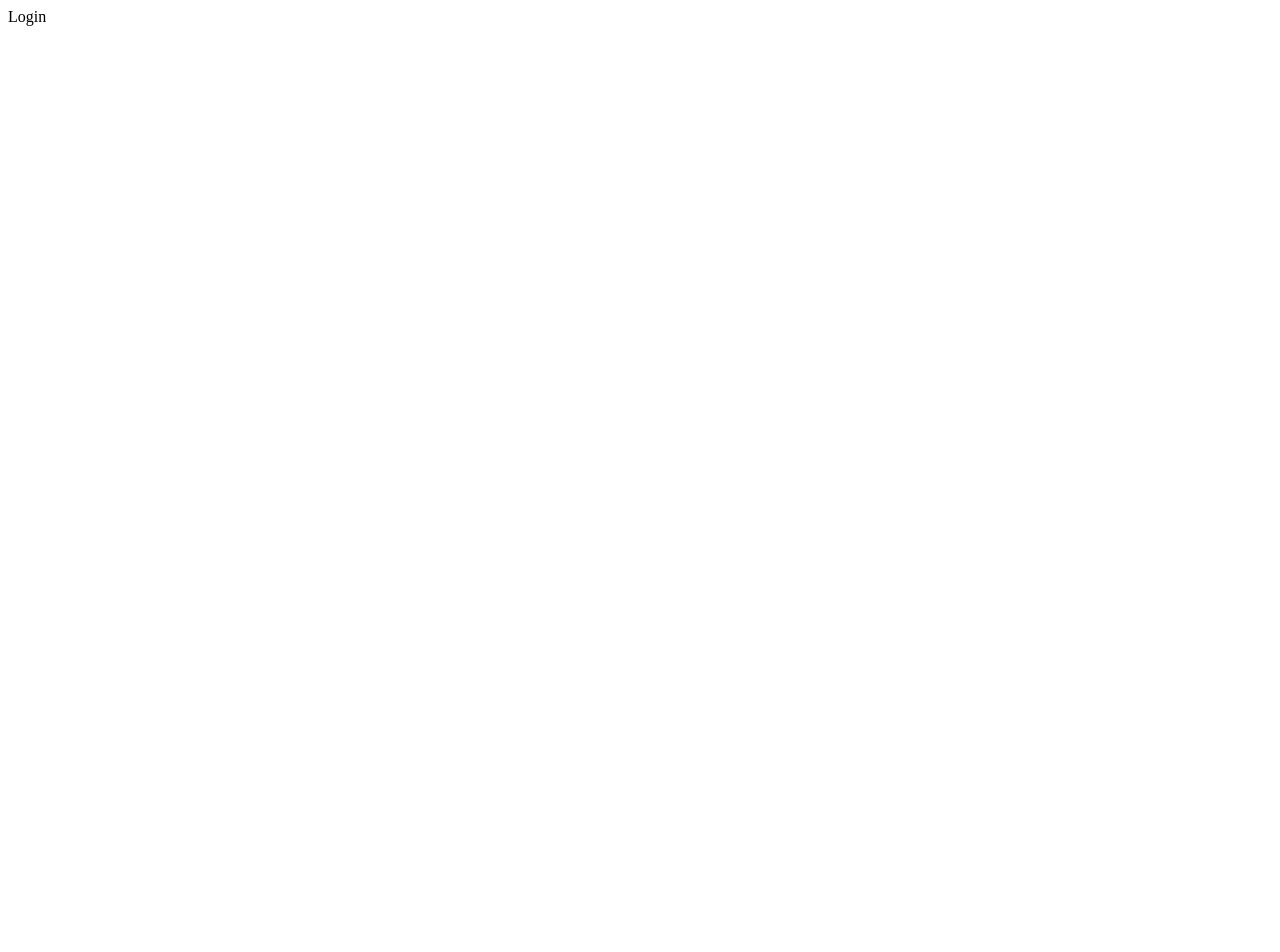
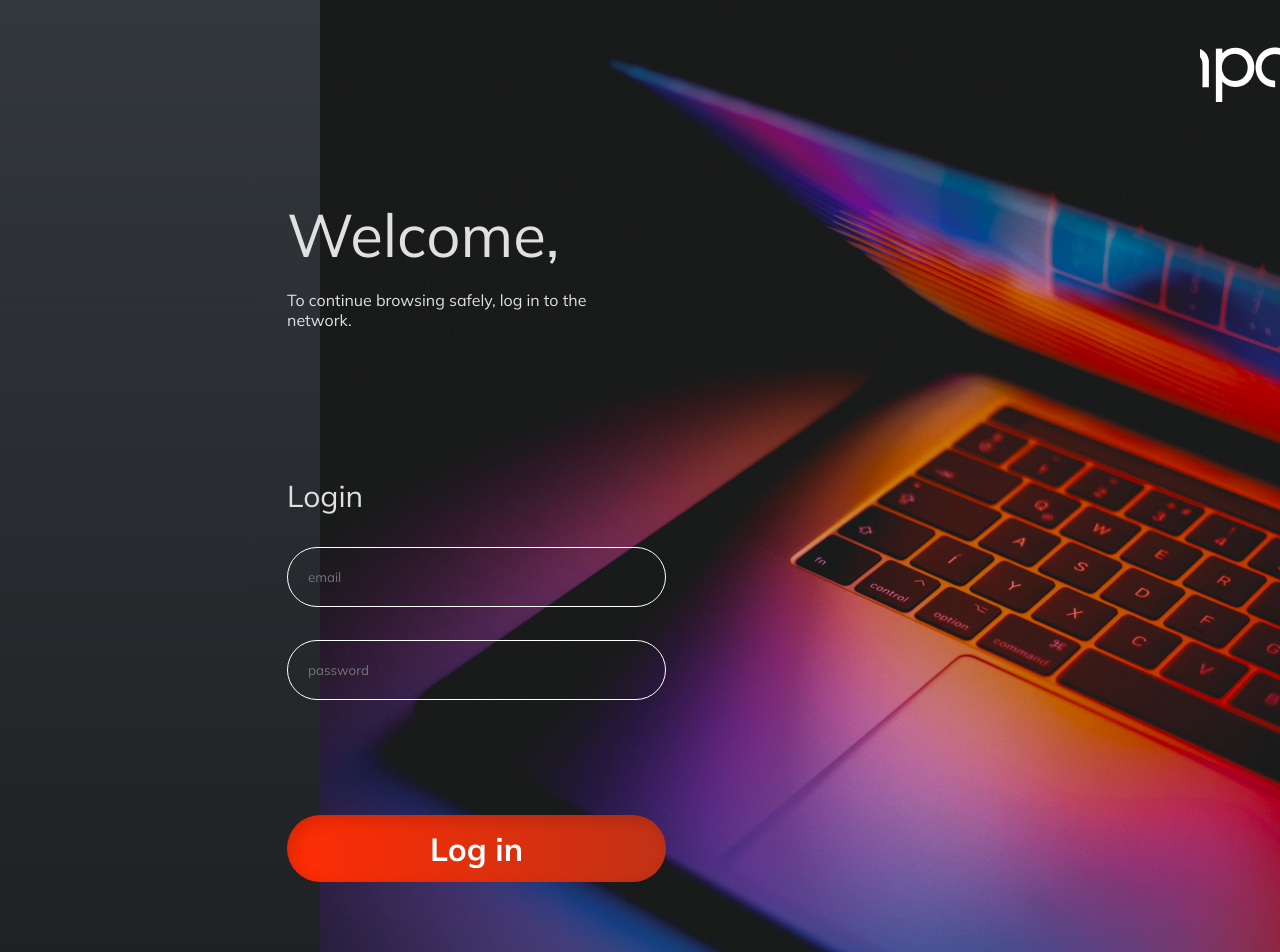
Before and after one commit to wilzin111/Weekly-Planner, a React (Vite) app: page / in a window 1280 px wide. Shown: the top 952 px of the page. Before the commit the page ends 800 px from the top, so only its background shows below. Built offline with nearby package versions, Linux system fonts and the light colour scheme.

Commit message:
add style tela de login

```diff
--- a/index.html
+++ b/index.html
@@ -1,12 +1,18 @@
 <!DOCTYPE html>
 <html lang="en">
+
 <head>
   <meta charset="UTF-8" />
   <meta name="viewport" content="width=device-width, initial-scale=1.0" />
+  <link rel="preconnect" href="https://fonts.googleapis.com">
+  <link rel="preconnect" href="https://fonts.gstatic.com" crossorigin>
+  <link href="https://fonts.googleapis.com/css2?family=Mulish:wght@400;600;700;800&display=swap" rel="stylesheet">
   <title>Weeky Planner</title>
 </head>
+
 <body>
   <div id="root"></div>
   <script type="module" src="/src/main.jsx"></script>
 </body>
+
 </html>
--- a/src/App.css
+++ b/src/App.css
@@ -0,0 +1,7 @@
+* {
+    margin: 0;
+    padding: 0;
+    box-sizing: border-box;
+    font-family: 'Mulish', Arial, sans-serif;
+    font-style: normal;
+}
--- /dev/null
+++ b/src/pages/Login.css
@@ -0,0 +1,76 @@
+body {
+    background: linear-gradient(180deg, #33383D 0%, #1C1D20 100%);
+}
+
+.container {
+    display: flex;
+    height: 1080px;
+    background: right top url(../assets/imagen_background.png) no-repeat;
+}
+
+.text {
+    margin-top: 197px;
+    margin-left: 287px;
+    color: #E0E0E0;
+}
+
+.container_texto h1 {
+    font-weight: 400;
+    font-size: 60px;
+    line-height: 75px;
+}
+
+.container_texto p {
+    width: 301px;
+    height: 90px;
+    margin-top: 18px;
+    margin-bottom: 97px;
+    font-weight: 400;
+    font-size: 16px;
+    line-height: 20px;
+}
+
+.container_login {
+    display: flex;
+    flex-direction: column;
+}
+
+.container_login h1 {
+    margin-bottom: 32px;
+    font-weight: 400;
+    font-size: 30px;
+    line-height: 38px;
+}
+
+.container_login input {
+    width: 379px;
+    height: 60px;
+    margin-bottom: 33px;
+    background-color: transparent;
+    color: #E0E0E0;
+    border: 1px solid #FFFFFF;
+    border-radius: 50px;
+    padding-left: 20px;
+}
+
+.container_login button {
+    width: 379px;
+    height: 67px;
+    margin-top: 82px;
+    background: linear-gradient(90deg, #FF2D04 0%, #C13216 100%);
+    box-shadow: inset 5px 5px 15px rgba(0, 0, 0, 0.15);
+    color: #fff;
+    font-weight: 700;
+    font-size: 32px;
+    line-height: 40px;
+    border: none;
+    border-radius: 50px;
+}
+
+.logo {
+    width: 484px;
+    height: 66px;
+    margin-top: 36px;
+    margin-left: 534px;
+    background: center url(../assets/logo_compass.png) repeat no-repeat;
+}
--- a/src/pages/Login.jsx
+++ b/src/pages/Login.jsx
@@ -1,8 +1,23 @@
-import React from 'react'
+import "./Login.css"
 
 const Login = () => {
   return (
-    <div>Login</div>
+    <div className="container">
+      <div className="text">
+        <div className="container_texto">
+          <h1>Welcome,</h1>
+          <p>To continue browsing safely, log in to the network.</p>
+        </div>
+        <div className="container_login">
+          <h1>Login</h1>
+          <input type="text" placeholder="email" />
+          <input type="password" placeholder="password" />
+          <button>Log in</button>
+        </div>
+
+      </div>
+      <div className="logo"></div>
+    </div>
   )
 }
 
--- /dev/null
+++ b/src/pages/Signup.css
@@ -0,0 +1,76 @@
+body {
+    background: linear-gradient(180deg, #33383D 0%, #1C1D20 100%);
+}
+
+.container {
+    display: flex;
+    height: 1080px;
+    background: right top url(../assets/imagen_background.png) no-repeat;
+}
+
+.text {
+    margin-top: 197px;
+    margin-left: 287px;
+    color: #E0E0E0;
+}
+
+.container_texto h1 {
+    font-weight: 400;
+    font-size: 60px;
+    line-height: 75px;
+}
+
+.container_texto p {
+    width: 301px;
+    height: 90px;
+    margin-top: 18px;
+    margin-bottom: 97px;
+    font-weight: 400;
+    font-size: 16px;
+    line-height: 20px;
+}
+
+.container_login {
+    display: flex;
+    flex-direction: column;
+}
+
+.container_login h1 {
+    margin-bottom: 32px;
+    font-weight: 400;
+    font-size: 30px;
+    line-height: 38px;
+}
+
+.container_login input {
+    width: 379px;
+    height: 60px;
+    margin-bottom: 33px;
+    background-color: transparent;
+    color: #E0E0E0;
+    border: 1px solid #FFFFFF;
+    border-radius: 50px;
+    padding-left: 20px;
+}
+
+.container_login button {
+    width: 379px;
+    height: 67px;
+    margin-top: 82px;
+    background: linear-gradient(90deg, #FF2D04 0%, #C13216 100%);
+    box-shadow: inset 5px 5px 15px rgba(0, 0, 0, 0.15);
+    color: #fff;
+    font-weight: 700;
+    font-size: 32px;
+    line-height: 40px;
+    border: none;
+    border-radius: 50px;
+}
+
+.logo {
+    width: 484px;
+    height: 66px;
+    margin-top: 36px;
+    margin-left: 534px;
+    background: center url(../assets/logo_compass.png) repeat no-repeat;
+}
--- a/src/pages/Signup.jsx
+++ b/src/pages/Signup.jsx
@@ -2,7 +2,22 @@ import React from 'react'
 
 const Signup = () => {
   return (
-    <div>Singup</div>
+    <div className="container">
+      <div className="text">
+        <div className="container_texto">
+          <h1>Welcome,</h1>
+          <p>To continue browsing safely, log in to the network.</p>
+        </div>
+        <div className="container_login">
+          <h1>Login</h1>
+          <input type="text" placeholder="email" />
+          <input type="password" placeholder="password" />
+          <button>Log in</button>
+        </div>
+
+      </div>
+      <div className="logo"></div>
+    </div>
   )
 }
 
```
Also changed, not shown: src/assets/imagen_background.png (added), src/assets/logo_compass.png (added). Lines whose indentation alone changed are shown as unchanged.
